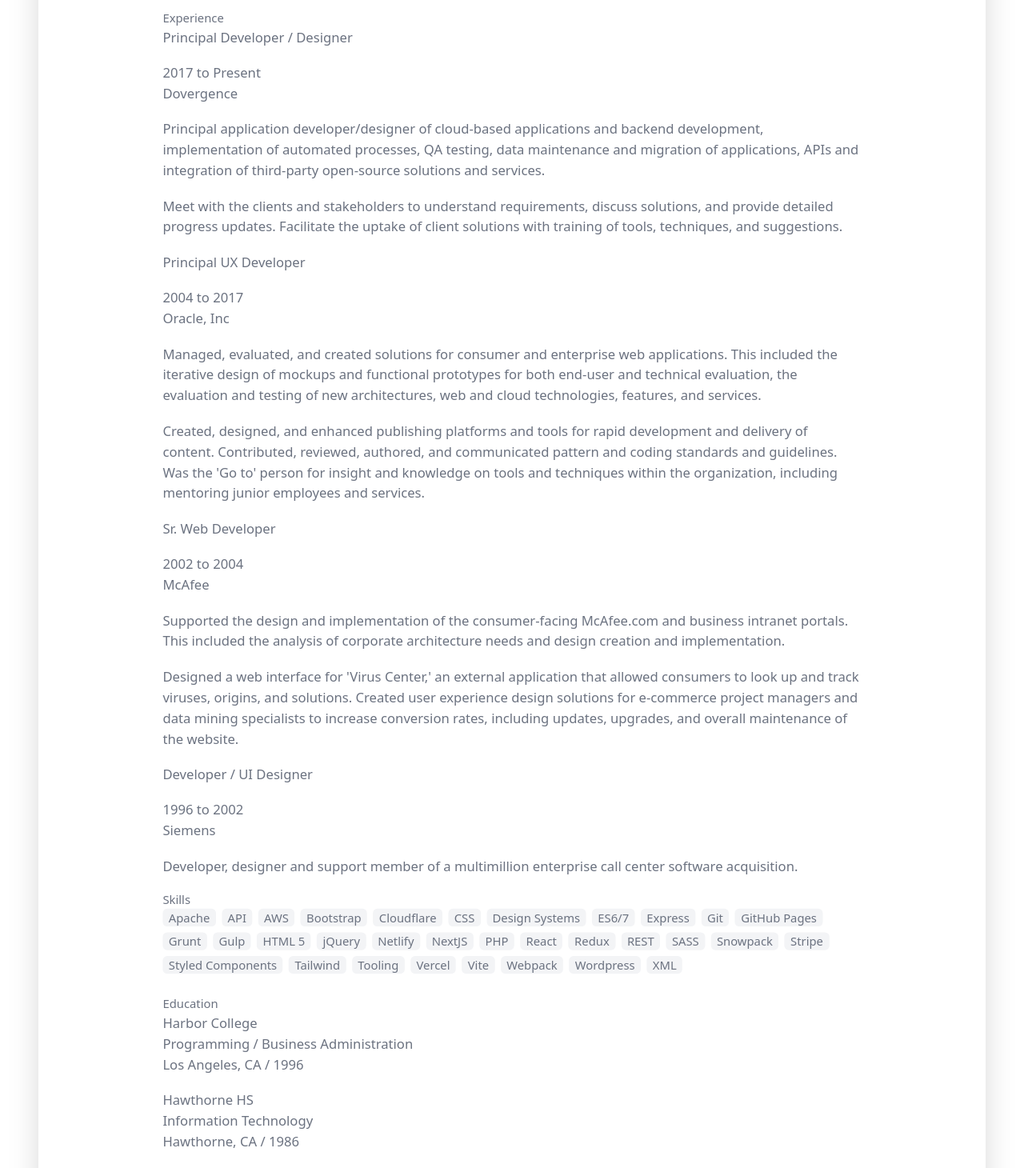
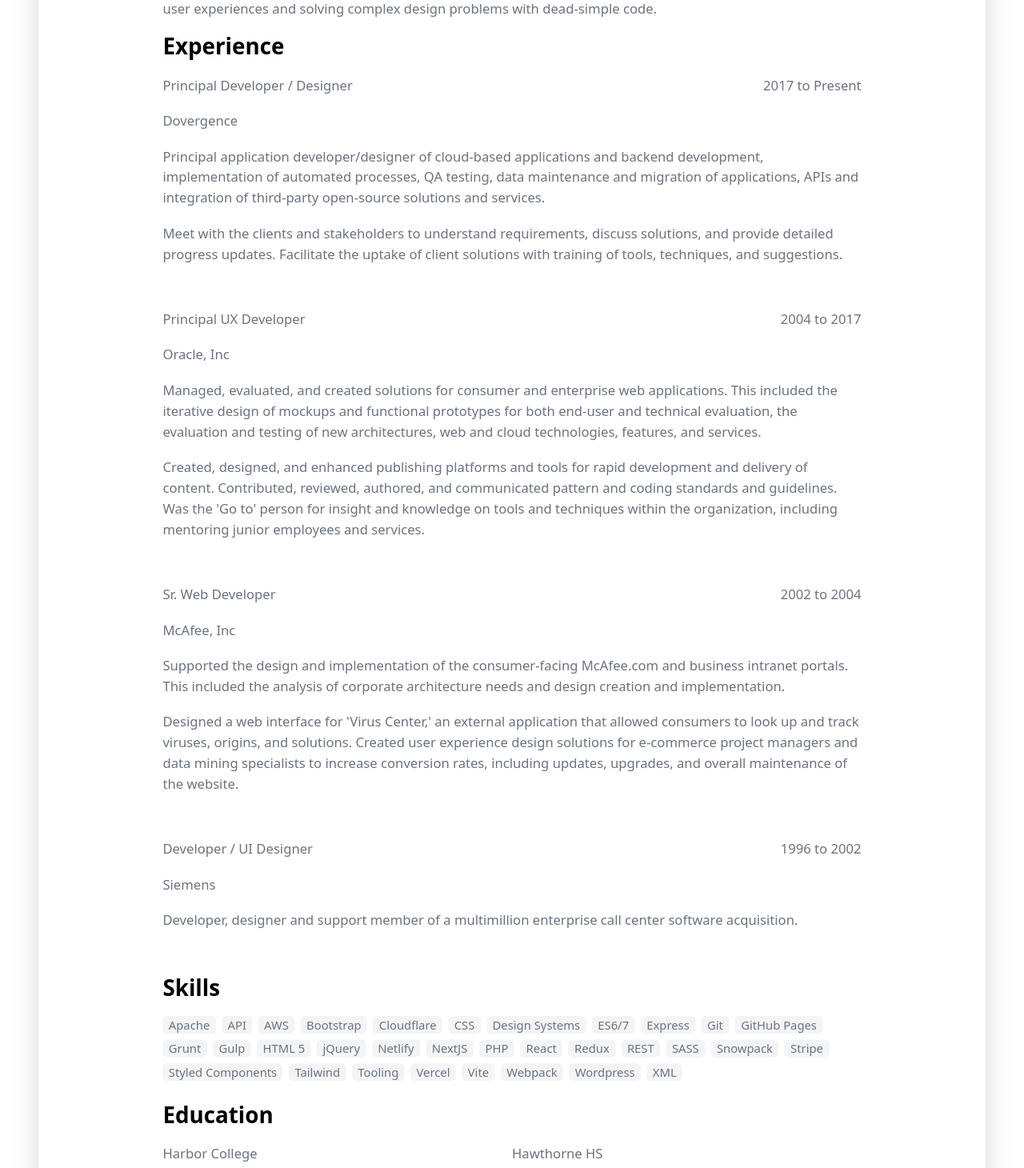
Before and after one commit to moquette/simple-shell, a React app: page /resume in a window 1280 px wide. Shown: the part 280-1740 px from the top of the page at 80% size. Built offline with nearby package versions, Linux system fonts and the light colour scheme.

Commit message:
chore: resume formtatting

```diff
--- a/src/index.scss
+++ b/src/index.scss
@@ -9,6 +9,9 @@
 
   h2 {
     @apply mb-5 text-4xl font-black text-black antialiased;
+  }
+  h3 {
+    @apply mb-5 text-3xl font-black text-black antialiased;
   }
 
   p {
--- a/src/pages/Resume.tsx
+++ b/src/pages/Resume.tsx
@@ -16,14 +16,15 @@
         </div>
         <div>
           <h3>Experience</h3>
+          <div className="mb-10">
+            <div className="flex justify-between">
               <div>
-            <div>
-              <p>Principal Developer / Designer</p>
-              <p>
-                2017 to Present
-                <br />
-                Dovergence
+                <p className="p-0·font-black·text-black">
+                  Principal Developer / Designer
                 </p>
+                <p>Dovergence</p>
+              </div>
+              <p className="whitespace-nowrap·text-right">2017 to Present</p>
             </div>
 
             <p>
@@ -40,14 +41,15 @@
               techniques, and suggestions.
             </p>
           </div>
+          <div className="mb-10">
+            <div className="flex justify-between">
               <div>
-            <div>
-              <p>Principal UX Developer</p>
-              <p>
-                2004 to 2017
-                <br />
-                Oracle, Inc
+                <p className="p-0·font-black·text-black">
+                  Principal UX Developer
                 </p>
+                <p>Oracle, Inc</p>
+              </div>
+              <p className="text-right">2004 to 2017</p>
             </div>
             <p>
               Managed, evaluated, and created solutions for consumer and
@@ -65,14 +67,13 @@
               including mentoring junior employees and services.
             </p>
           </div>
+          <div className="mb-10">
+            <div className="flex justify-between">
               <div>
-            <div>
-              <p>Sr. Web Developer</p>
-              <p>
-                2002 to 2004
-                <br />
-                McAfee
-              </p>
+                <p className="p-0·font-black·text-black">Sr. Web Developer</p>
+                <p>McAfee, Inc</p>
+              </div>
+              <p>2002 to 2004</p>
             </div>
             <p>
               Supported the design and implementation of the consumer-facing
@@ -89,14 +90,15 @@
               overall maintenance of the website.
             </p>
           </div>
+          <div className="mb-10">
+            <div className="flex justify-between">
               <div>
-            <div>
-              <p>Developer / UI Designer</p>
-              <p>
-                1996 to 2002
-                <br />
-                Siemens
+                <p className="p-0·font-black·text-black">
+                  Developer / UI Designer
                 </p>
+                <p>Siemens</p>
+              </div>
+              <p>1996 to 2002</p>
             </div>
             <p>
               Developer, designer and support member of a multimillion
@@ -143,7 +145,7 @@
         </div>
         <div>
           <h3>Education</h3>
-          <div>
+          <div className="grid md:grid-cols-2">
             <div>
               <p>
                 Harbor College
@@ -164,7 +166,7 @@
             </div>
           </div>
         </div>
-        <div>
+        <div className="hidden">
           <p>
             <a
               href="https://docs.google.com/document/d/1pSviiXAwTSFYCvvsoMeR4P2lOY5Ycmy9KmkQrD0wftc/edit?usp=sharing"
```
Lines whose indentation alone changed are shown as unchanged.
